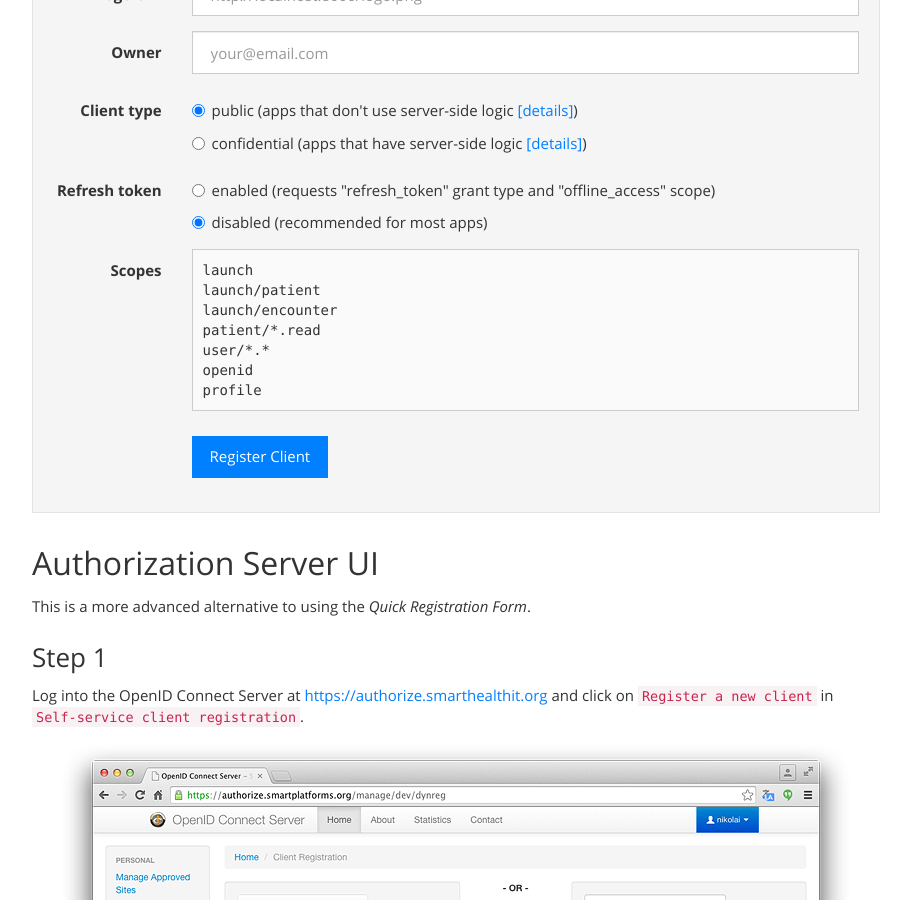
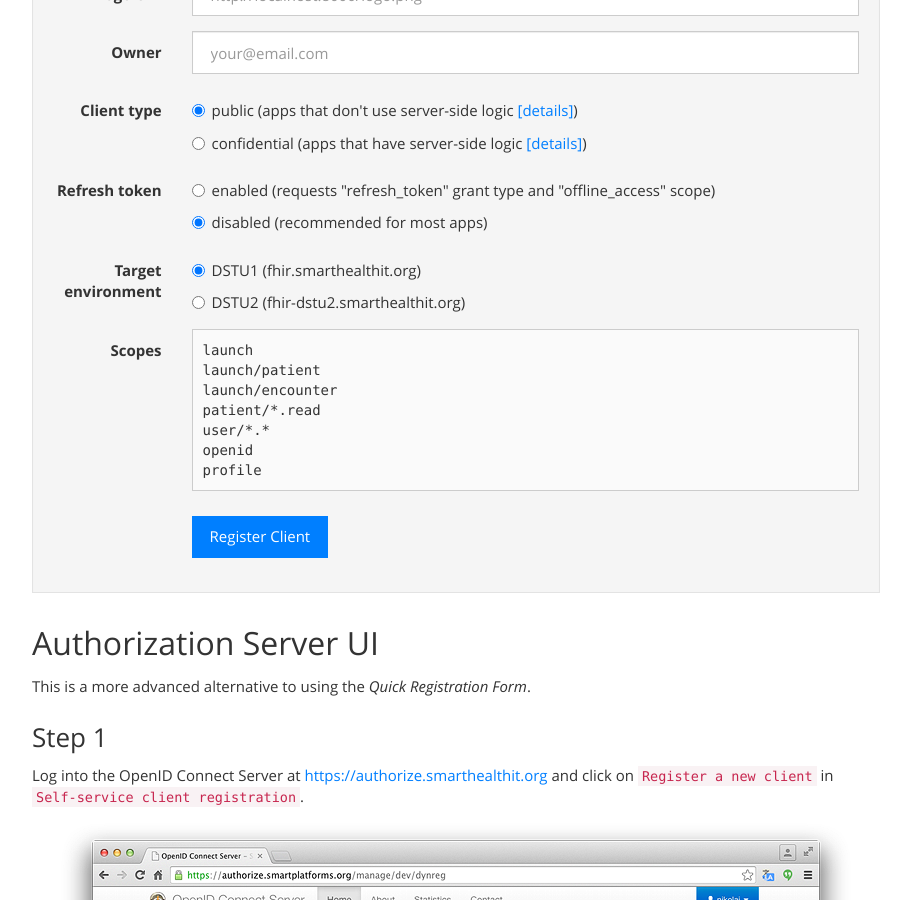
Before and after one commit to smart-on-fhir/smart-on-fhir.github.io, a Jekyll site: the page built from sandbox/register/index.md, in a window 1280 px wide and 900 px high, scrolled down 804 px. Shown: the whole window, without its empty margins (38-949 px from the left). Built offline with Jekyll 4.4.1, drawn with Linux system fonts in a browser that asks for light colours; nearby versions of some CDN libraries; Markdown is read by kramdown in place of the engine named in the settings.

Commit message:
Add option for registering a client in DSTU2 environment

```diff
--- a/sandbox/register/index.md
+++ b/sandbox/register/index.md
@@ -73,8 +74,14 @@ ways to do this that we offer.
             call_params.grant_types.push("refresh_token");
         }
 
+        if ($("input[name=input_smart_version]:checked").val() === "dstu1") {
+            registration_endpoint = 'https://authorize.smarthealthit.org/register';
+        } else {
+            registration_endpoint = 'https://authorize-dstu2.smarthealthit.org/register';
+        }
+
         $.ajax({
-            url: 'https://authorize.smarthealthit.org/register',
+            url: registration_endpoint,
             type: 'POST',
             data: JSON.stringify(call_params),
             contentType:"application/json",
@@ -161,6 +168,23 @@ ways to do this that we offer.
           <label>
             <input name="input_refresh_token" type='radio' checked='checked'  value='disabled'>
             disabled (recommended for most apps)
+          </label>
+        </div>
+      </div>
+    </div>
+    <div class="form-group">
+      <label class="col-lg-2 control-label">Target environment</label>
+      <div class="col-lg-10">
+        <div class="radio">
+          <label>
+            <input name="input_smart_version" checked='checked' value='dstu1' type="radio">
+            DSTU1 (fhir.smarthealthit.org)
+          </label>
+        </div>
+        <div class="radio">
+          <label>
+            <input name="input_smart_version" type='radio' value='dstu2'>
+            DSTU2 (fhir-dstu2.smarthealthit.org)
           </label>
         </div>
       </div>
```
Also changed, not shown: other parts of sandbox/register/index.md (+1 -0 lines).
